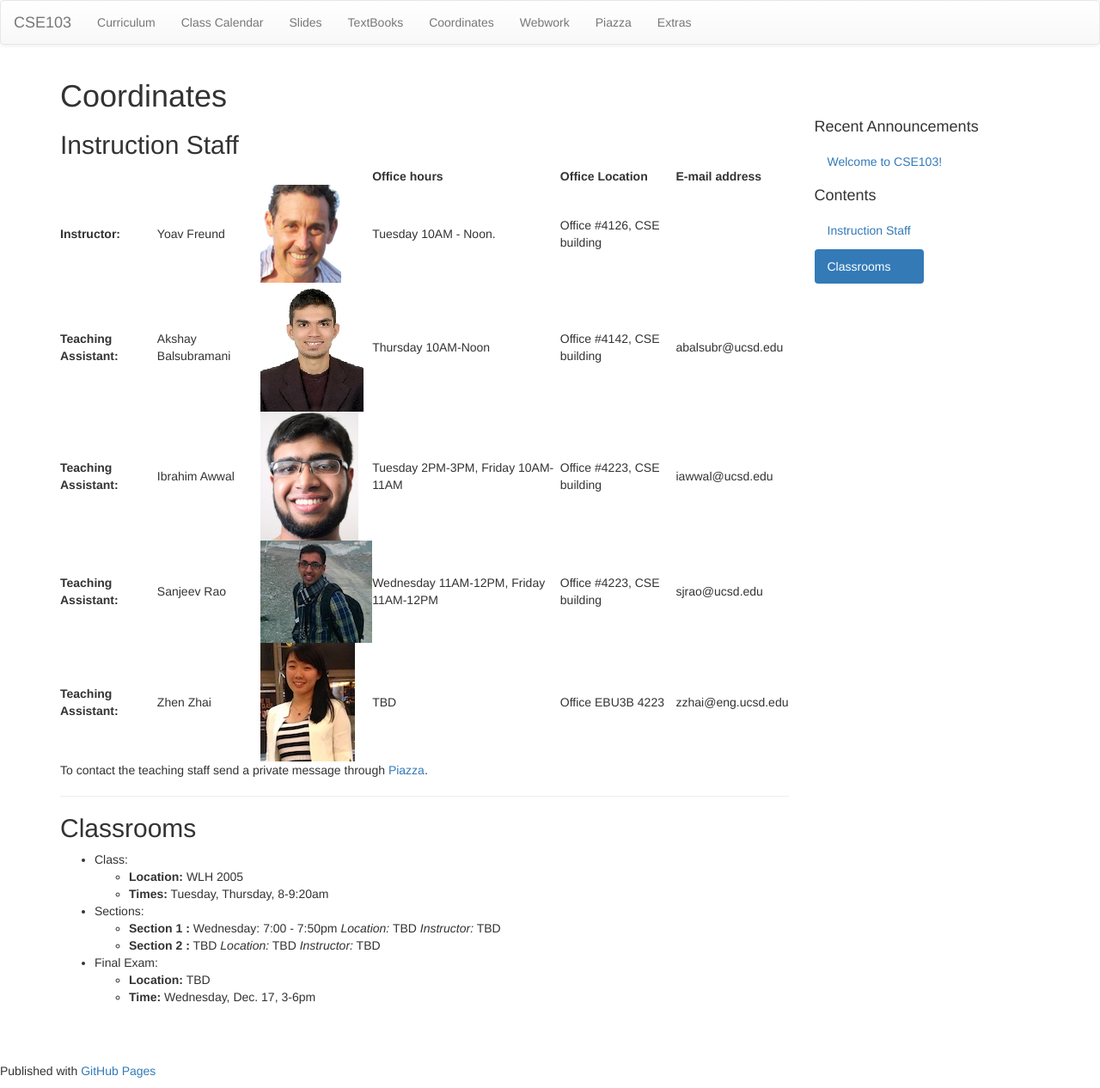
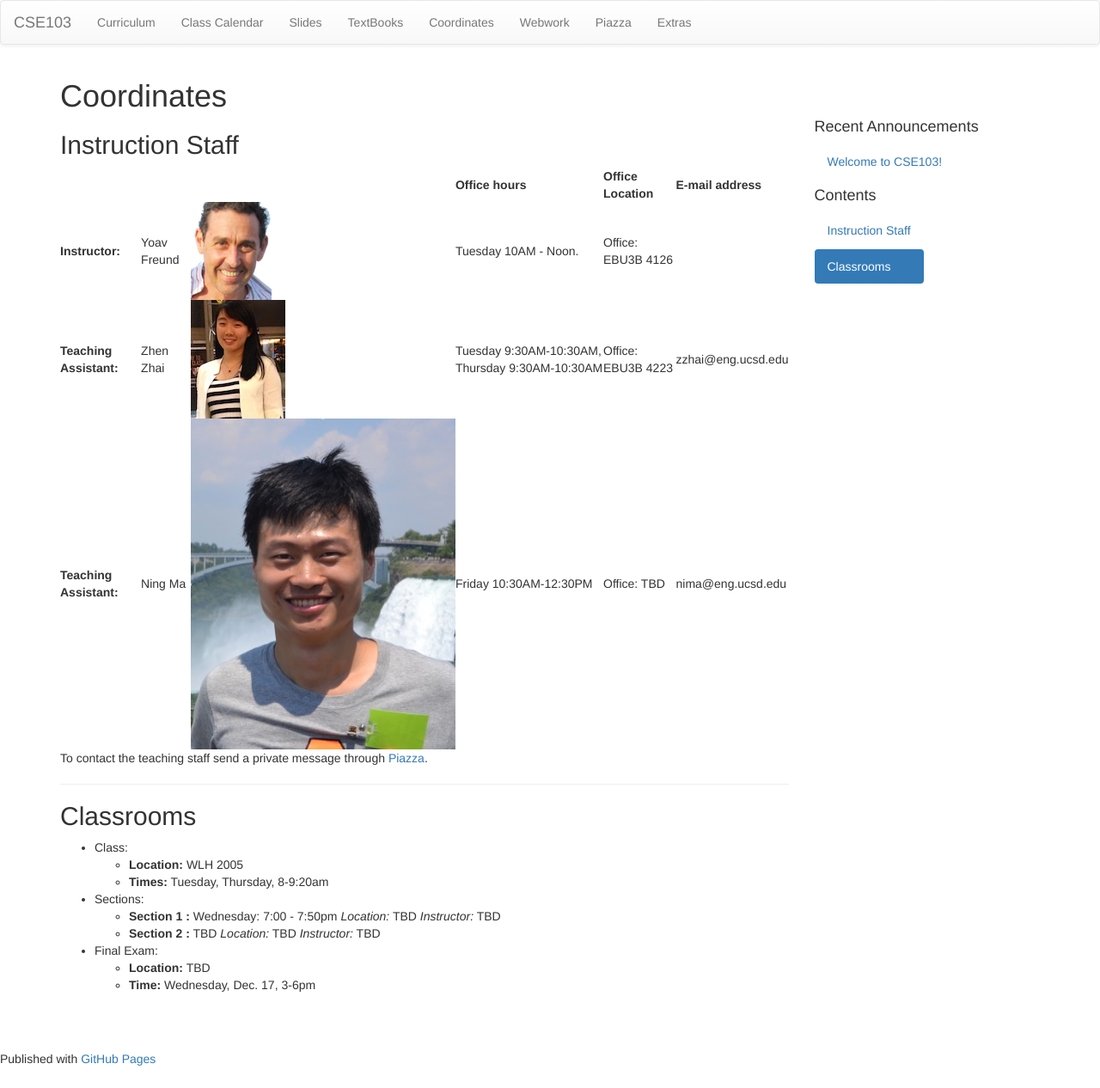
Before and after one commit to cse103/cse103.github.io, a Jekyll site: the page built from pages/3.TeachersTimesLocations.md, in a window 1280 px wide. Shown: the whole page at 86% size. Built offline with Jekyll 4.4.1, drawn with Linux system fonts in a browser that asks for light colours; nearby versions of some CDN libraries; Markdown is read by kramdown in place of the engine named in the settings.

Commit message:
Updated TA info

```diff
--- a/pages/3.TeachersTimesLocations.md
+++ b/pages/3.TeachersTimesLocations.md
@@ -8,11 +8,9 @@ permalink: /Coordinates/
 
 |                         |                     |                              | Office hours                          | Office Location            | E-mail address    |
 |-------------------------+---------------------+------------------------------+---------------------------------------+----------------------------+-------------------|
-| **Instructor:**         | Yoav Freund         | ![](/images/2010yoav2.png)   | Tuesday 10AM - Noon.                  | Office #4126, CSE building |                   |
-| **Teaching Assistant:** | Akshay Balsubramani | ![](/images/ABportrait2.jpg) | Thursday 10AM-Noon                    | Office #4142, CSE building | abalsubr@ucsd.edu |
-| **Teaching Assistant:** | Ibrahim Awwal       | ![](/images/ibrahim.jpg)     | Tuesday  2PM-3PM, Friday 10AM-11AM   | Office #4223, CSE building | iawwal@ucsd.edu   |
-| **Teaching Assistant:** | Sanjeev Rao         | ![](/images/sjrao.jpg)       | Wednesday 11AM-12PM, Friday 11AM-12PM | Office #4223, CSE building | sjrao@ucsd.edu    |
-| **Teaching Assistant:**              | Zhen Zhai     | ![](/images/Janet.jpg)       | TBD | Office EBU3B 4223 | zzhai@eng.ucsd.edu    |
+| **Instructor:**         | Yoav Freund         | ![](/images/2010yoav2.png)   | Tuesday 10AM - Noon.                   | Office: EBU3B 4126 |                   |
+| **Teaching Assistant:** | Zhen Zhai     		| ![](/images/Janet.jpg)       | Tuesday 9:30AM-10:30AM, Thursday 9:30AM-10:30AM | Office: EBU3B 4223 | zzhai@eng.ucsd.edu    |
+| **Teaching Assistant:** | Ning Ma 			| ![](/images/Ning.jpg) 	   | Friday 10:30AM-12:30PM         | Office: TBD 		 | nima@eng.ucsd.edu |
 
 To contact the teaching staff send a private message through [Piazza](https://piazza.com/ucsd/fall2014/cse103/).
 
```
Also changed, not shown: images/Ning.jpg (added).
